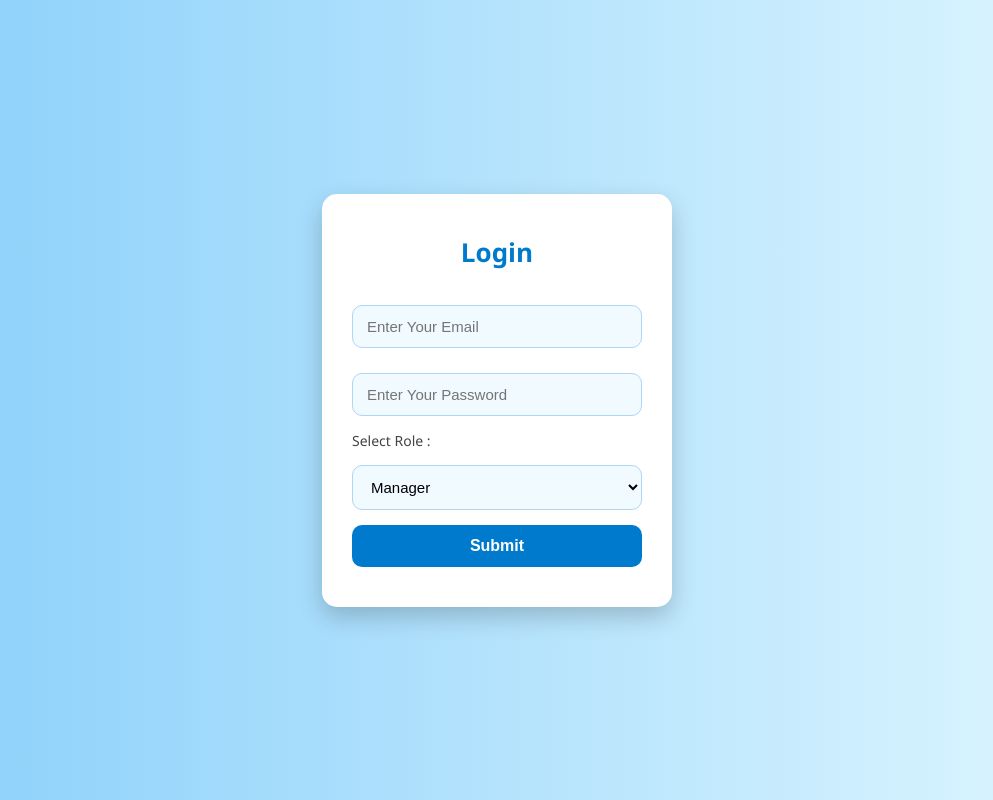
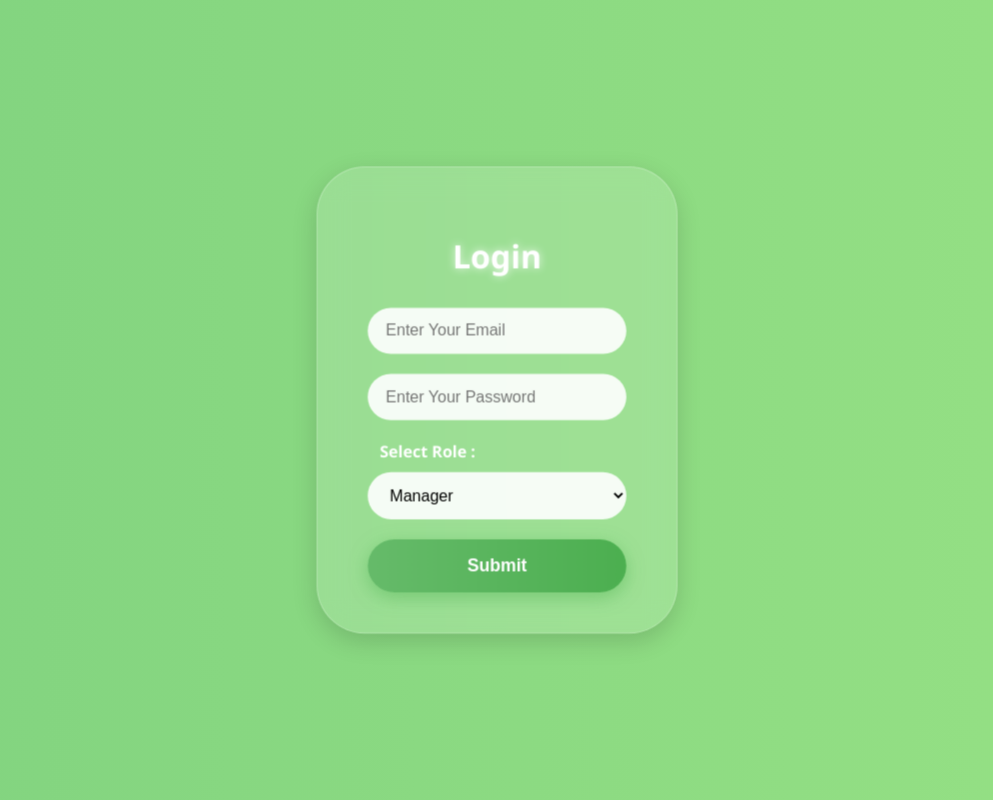
Before and after one commit to MohammadRakib-8/Lost_And_Found, a PHP site: page /XE/html/login.html in a window 1280 px wide. Shown: the whole page, without its empty margins (143-1136 px from the left). Run offline with PHP 8.4, Linux system fonts and the light colour scheme.

Commit message:
Login page css customized

```diff
--- a/css/login.css
+++ b/css/login.css
@@ -1,77 +1,137 @@
-
-* {
+/* Animated green wave-like gradient background */
+body {
   margin: 0;
   padding: 0;
-    box-sizing: border-box;
+  font-family: 'Segoe UI', Tahoma, Geneva, Verdana, sans-serif;
+  min-height: 100vh;
+  display: flex;
+  align-items: center;
+  justify-content: center;
+  background: linear-gradient(270deg, #a1e887, #6ac47a, #43965f, #a1e887);
+  background-size: 800% 800%;
+  animation: waveGradient 20s ease infinite;
 }
 
-body {
-    font-family: 'Segoe UI', Tahoma, Geneva, Verdana, sans-serif;
-    background: linear-gradient(to right, #87cefa, #e0f7ff);
-    display: flex;
-    justify-content: center;
-    align-items: center;
-    height: 100vh;
+@keyframes waveGradient {
+  0% {
+    background-position: 0% 50%;
+  }
+  50% {
+    background-position: 100% 50%;
+  }
+  100% {
+    background-position: 0% 50%;
+  }
+}
+
+/* Gentle pulse animation for form */
+@keyframes pulseScale {
+  0%, 100% {
+    transform: scale(1);
+    box-shadow: 0 8px 24px rgba(0, 0, 0, 0.15);
+  }
+  50% {
+    transform: scale(1.03);
+    box-shadow: 0 12px 36px rgba(0, 0, 0, 0.25);
+  }
 }
 
 .loginDiv {
-    background-color: #ffffff;
-    padding: 40px 30px;
-    border-radius: 15px;
-    box-shadow: 0 10px 25px rgba(0, 0, 0, 0.2);
-    width: 100%;
-    max-width: 350px;
+  background: rgba(255, 255, 255, 0.15);
+  backdrop-filter: blur(15px);
+  -webkit-backdrop-filter: blur(15px);
+  border-radius: 48px;
+  box-shadow: 0 8px 24px rgba(0, 0, 0, 0.15);
+  padding: 40px 50px;
+  width: 360px;
+  color: white;
+  border: 1px solid rgba(255, 255, 255, 0.25);
+  transition: box-shadow 0.3s ease;
+  box-sizing: border-box;
+  animation: pulseScale 6s ease-in-out infinite;
 }
 
 #loginTitle {
   text-align: center;
-    font-size: 26px;
-    color: #007acc;
-    margin-bottom: 25px;
+  font-size: 2rem;
+  font-weight: 700;
+  margin-bottom: 30px;
+  text-shadow: 0 0 8px rgba(255, 255, 255, 0.8);
+  user-select: none;
 }
 
 input[type="email"],
 input[type="password"],
 select {
   width: 100%;
-    padding: 12px 14px;
-    margin-top: 10px;
-    margin-bottom: 15px;
-    border: 1px solid #b0d6f7;
-    border-radius: 10px;
-    background-color: #f0faff;
-    font-size: 15px;
-    transition: 0.3s;
+  padding: 14px 18px;
+  margin-bottom: 20px;
+  border: none;
+  border-radius: 30px;
+  background-color: rgba(255, 255, 255, 0.9);
+  font-size: 1rem;
+  box-sizing: border-box;
+  transition: background-color 0.3s ease, box-shadow 0.3s ease;
 }
 
 input[type="email"]:focus,
 input[type="password"]:focus,
 select:focus {
   outline: none;
-    border-color: #007acc;
-    box-shadow: 0 0 5px rgba(0, 122, 204, 0.3);
+  background-color: rgba(255, 255, 255, 1);
+  box-shadow: 0 0 12px #66bb6a;
+}
+
+#roleDropdownLabel {
+  display: block;
+  margin-bottom: 10px;
+  font-weight: 600;
+  color: white;
+  user-select: none;
+  padding-left: 12px;
 }
 
 #loginBtn {
   width: 100%;
-    padding: 12px;
-    background-color: #007acc;
-    color: #ffffff;
+  padding: 16px;
   border: none;
-    border-radius: 10px;
-    font-size: 16px;
-    font-weight: bold;
+  border-radius: 30px;
+  background: linear-gradient(90deg, #66bb6a, #4caf50);
+  color: white;
+  font-weight: 700;
+  font-size: 1.1rem;
   cursor: pointer;
-    transition: background-color 0.3s ease;
+  transition: background 0.3s ease, transform 0.2s ease, box-shadow 0.3s ease;
+  box-shadow: 0 5px 18px rgba(76, 175, 80, 0.45);
 }
 
 #loginBtn:hover {
-    background-color: #005f99;
+  background: linear-gradient(90deg, #4caf50, #388e3c);
+  transform: scale(1.07);
+  box-shadow: 0 10px 25px rgba(56, 142, 60, 0.7);
 }
 
-#roleDropdownLabel {
-    font-size: 14px;
-    color: #444;
-    margin-bottom: 5px;
-    display: block;
+@media (max-width: 400px) {
+  .loginDiv {
+    width: 90%;
+    padding: 30px 20px;
+    border-radius: 30px;
   }
+
+  input[type="email"],
+  input[type="password"],
+  select {
+    border-radius: 24px;
+    padding: 12px 14px;
+  }
+
+  #loginBtn {
+    border-radius: 24px;
+    padding: 14px;
+    font-size: 1rem;
+  }
+
+  #loginTitle {
+    font-size: 1.6rem;
+  }
+}
```
Lines whose indentation alone changed are shown as unchanged.
